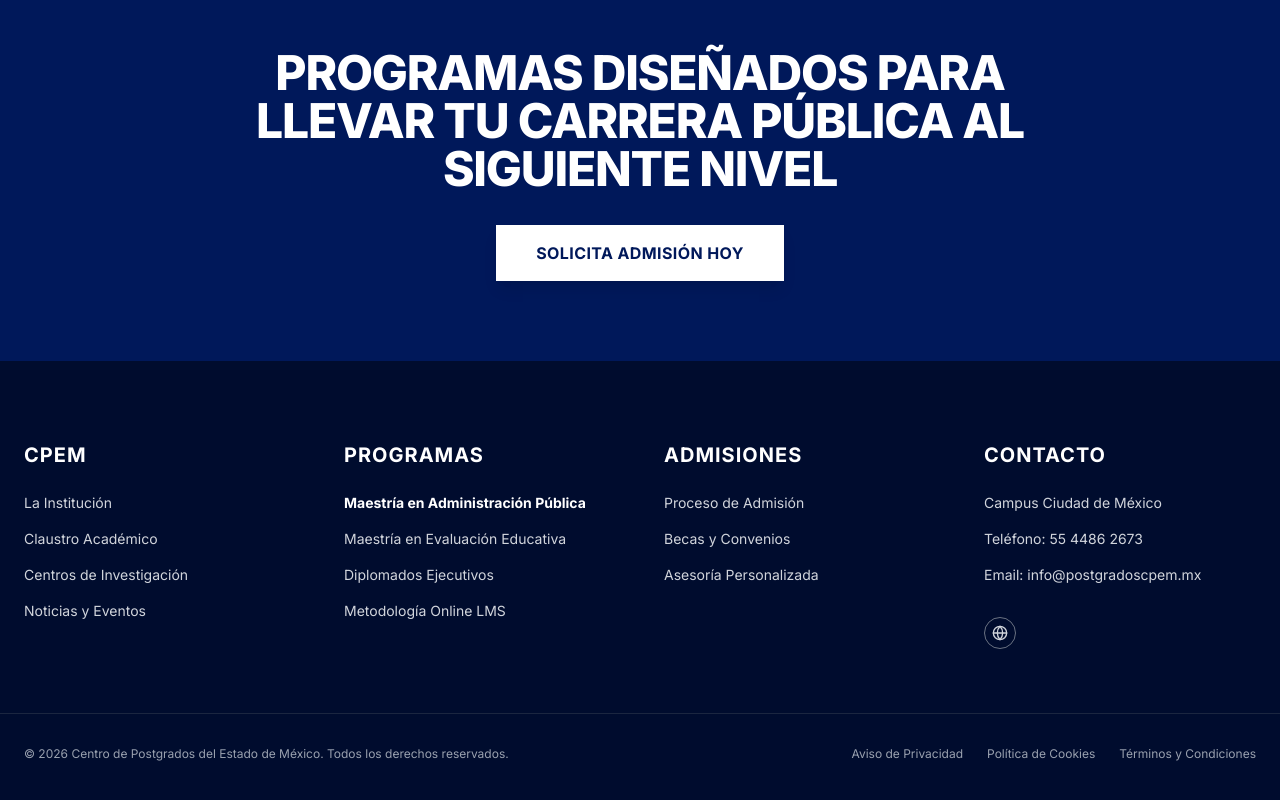
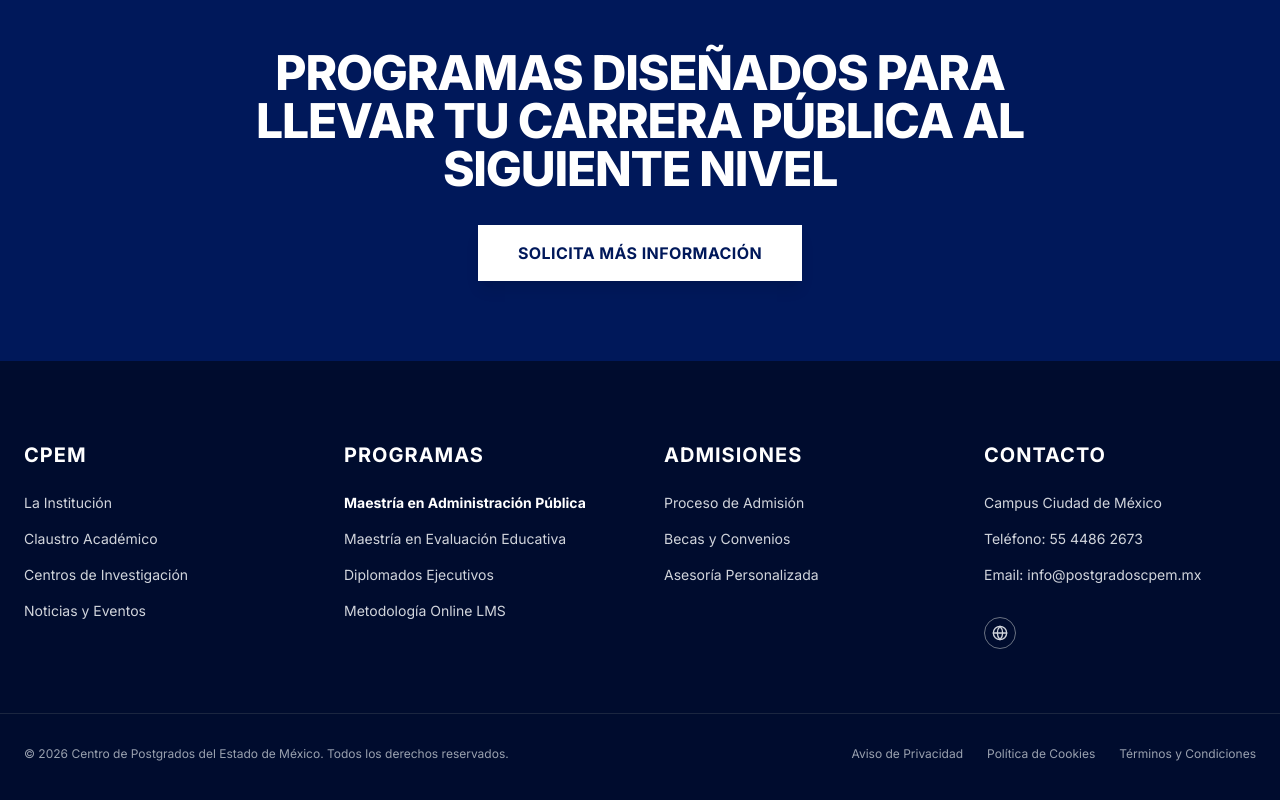
Before and after one commit to Apps-mauropena/MAP, a React (Vite) app: page / in a window 1280 px wide. Shown: the part 4720-5520 px from the top of the page. Built offline with nearby package versions, Linux system fonts and the light colour scheme.

Commit message:
Change button text to 'Solicita más información'

```diff
--- a/src/App.tsx
+++ b/src/App.tsx
@@ -671,7 +671,7 @@ export default function App() {
               className="px-10 py-4 bg-white text-ie-blue text-base font-bold uppercase tracking-wide hover:bg-gray-100 transition-colors shadow-lg"
               onClick={() => setIsModalOpen(true)}
             >
-              Solicita Admisión Hoy
+             Solicita más información
             </button>
          </div>
       </section>
```
